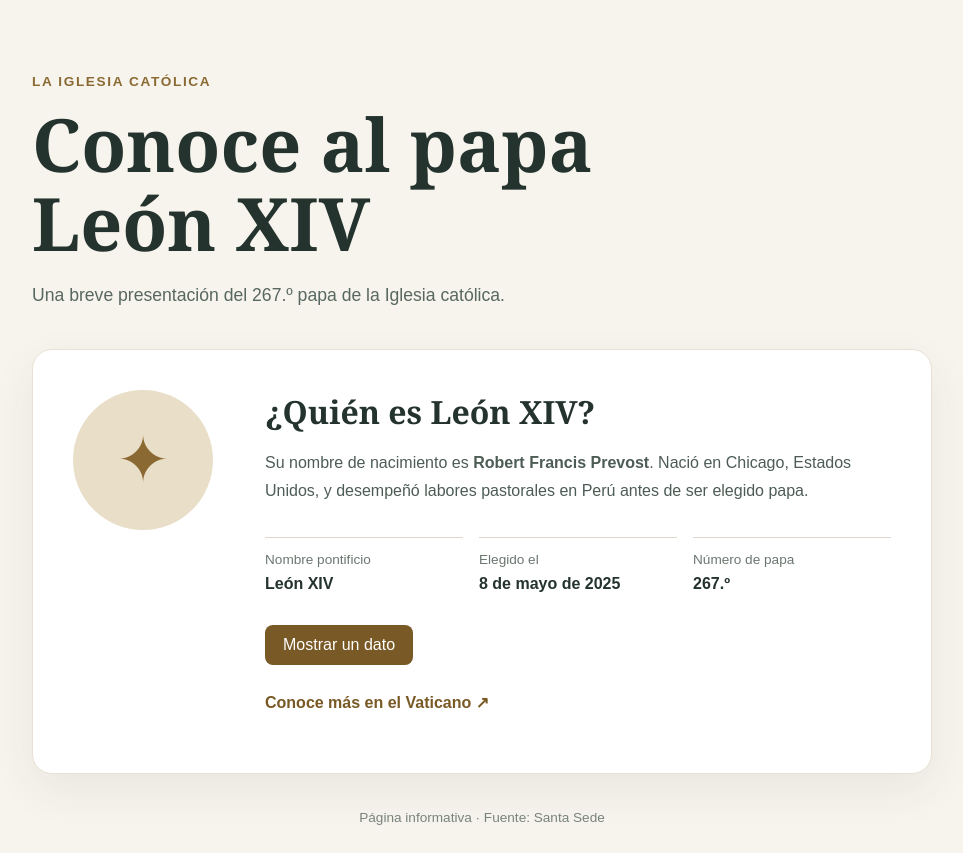
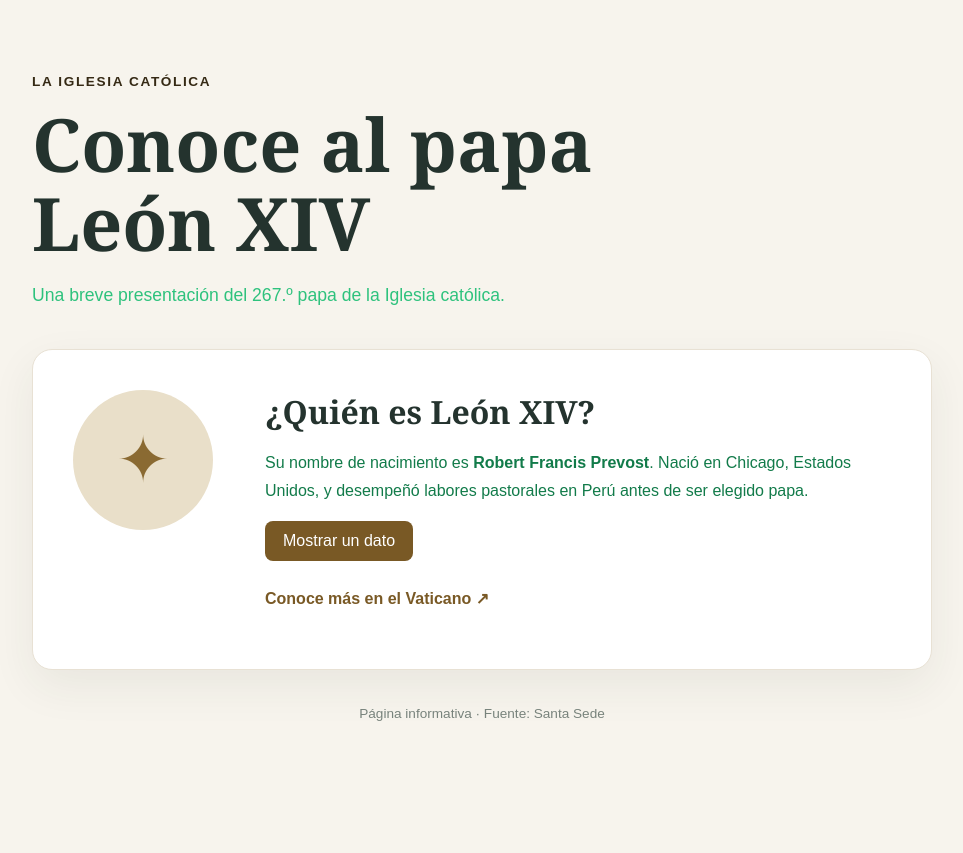
Before and after one commit to michaelayala27-svg/POO, a plain HTML site: page Ejemplo 01/index.html in a window 1280 px wide. Shown: the whole page, without its empty margins (158-1121 px from the left). After the commit the page ends 800 px from the top, so only its background shows below. Drawn offline with Linux system fonts and the light colour scheme.

Commit message:
elimine informacion

```diff
--- a/Ejemplo 01/index.html
+++ b/Ejemplo 01/index.html
@@ -18,11 +18,7 @@
       <div class="contenido">
         <h2 id="quien-es">¿Quién es León XIV?</h2>
         <p>Su nombre de nacimiento es <strong>Robert Francis Prevost</strong>. Nació en Chicago, Estados Unidos, y desempeñó labores pastorales en Perú antes de ser elegido papa.</p>
-        <dl class="datos">
-          <div><dt>Nombre pontificio</dt><dd>León XIV</dd></div>
-          <div><dt>Elegido el</dt><dd>8 de mayo de 2025</dd></div>
-          <div><dt>Número de papa</dt><dd>267.º</dd></div>
-        </dl>
+
         <button id="boton-dato" type="button">Mostrar un dato</button>
         <p id="dato-extra" class="dato-extra" hidden>Antes de su elección, fue prefecto del Dicasterio para los Obispos.</p>
         <p class="fuente"><a href="https://www.vatican.va/content/leo-xiv/es.html" target="_blank" rel="noopener noreferrer">Conoce más en el Vaticano ↗</a></p>
--- a/Ejemplo 01/styles.css
+++ b/Ejemplo 01/styles.css
@@ -2,19 +2,19 @@
 body { margin: 0; min-height: 100vh; background: #f7f4ed; color: #24332e; font-family: Arial, Helvetica, sans-serif; }
 .pagina { width: min(100% - 32px, 900px); margin: 0 auto; padding: 72px 0 28px; }
 .encabezado { max-width: 700px; margin-bottom: 40px; }
-.etiqueta { color: #8a6a32; font-size: .85rem; font-weight: 700; letter-spacing: .12em; text-transform: uppercase; }
+.etiqueta { color: #352914; font-size: .85rem; font-weight: 700; letter-spacing: .12em; text-transform: uppercase; }
 h1 { margin: 14px 0; font-family: Georgia, serif; font-size: clamp(2.6rem, 7vw, 4.6rem); line-height: 1.08; }
-.encabezado p { color: #586760; font-size: 1.1rem; line-height: 1.6; }
+.encabezado p { color: #2ec27d; font-size: 1.1rem; line-height: 1.6; }
 .tarjeta { display: grid; grid-template-columns: 160px 1fr; gap: 32px; padding: 40px; background: white; border: 1px solid #e8e1d4; border-radius: 20px; box-shadow: 0 16px 45px rgb(36 51 46 / 7%); }
 .simbolo { display: grid; place-items: center; width: 140px; height: 140px; border-radius: 50%; background: #e9dfc9; color: #8a6a32; font-size: 4rem; }
 h2 { margin: 0 0 16px; font-family: Georgia, serif; font-size: 2rem; }
-.contenido p { color: #4d5c55; line-height: 1.75; }
+.contenido p { color: #127b4a; line-height: 1.75; }
 .datos { display: grid; grid-template-columns: repeat(3, 1fr); gap: 16px; margin: 32px 0; }
 .datos div { padding-top: 14px; border-top: 1px solid #ded8cc; }
-dt { margin-bottom: 8px; color: #6b776f; font-size: .85rem; }
+dt { margin-bottom: 8px; color: #2dc860; font-size: .85rem; }
 dd { margin: 0; font-weight: 700; }
 button { padding: 11px 18px; border: 0; border-radius: 8px; background: #795925; color: white; font: inherit; cursor: pointer; }
-button:hover, button:focus-visible { background: #5e4319; }
+button:hover, button:focus-visible { background: #cb8516; }
 .dato-extra { margin: 14px 0 0; }
 .fuente { margin-top: 24px; }
 a { color: #795925; font-weight: 700; text-decoration: none; }
```
